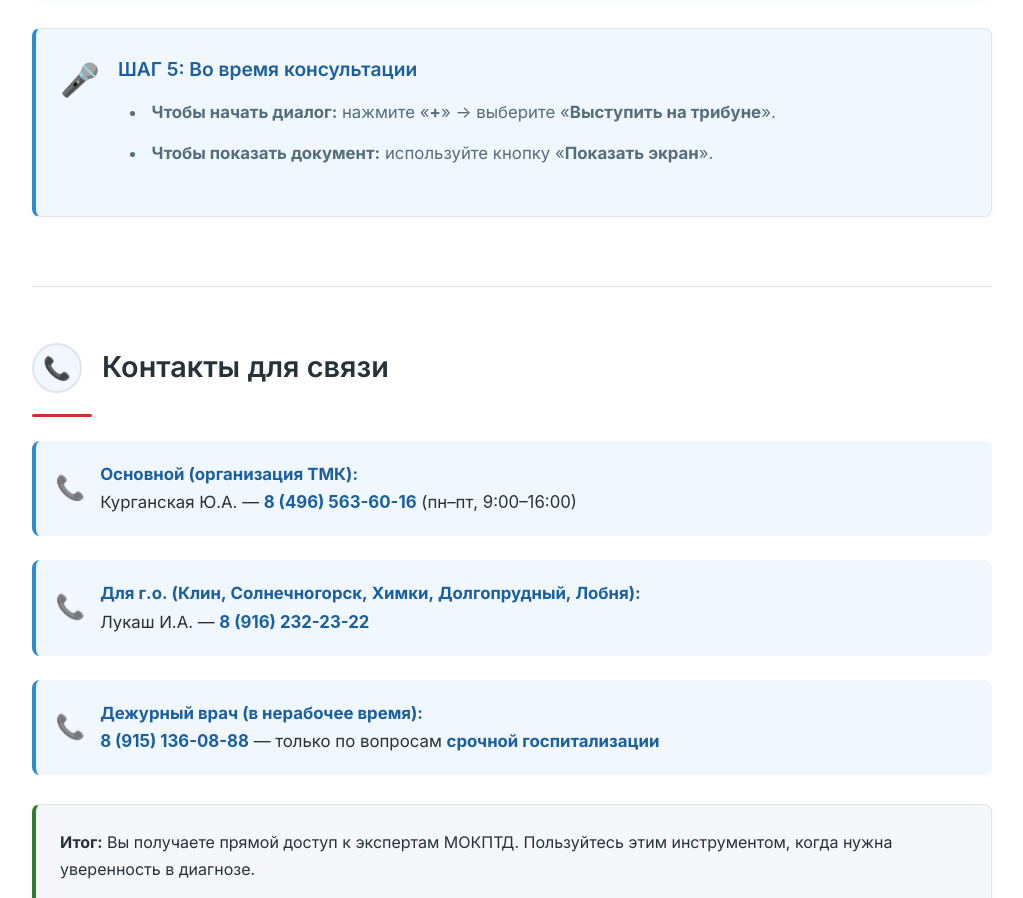
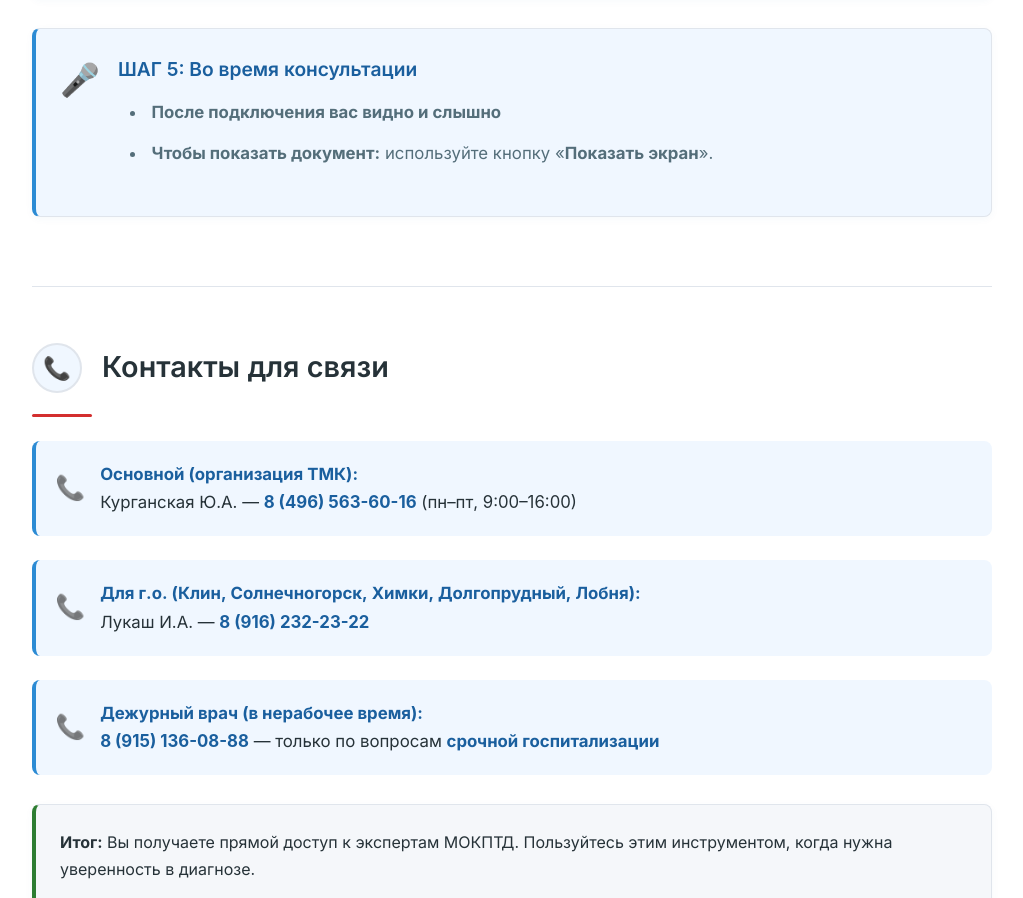
Before and after one commit to klinmokptd/navigator_OLS, a plain HTML site: page tmk.html in a window 1280 px wide. Shown: the part 2809-3707 px from the top of the page, without its empty margins (128-1151 px from the left). Drawn offline with Linux system fonts and the light colour scheme.

Commit message:
Update tmk.html

```diff
--- a/tmk.html
+++ b/tmk.html
@@ -562,7 +562,7 @@
                 <div class="icon-box-content">
                     <p class="icon-box-title">ШАГ 5: Во время консультации</p>
                     <ul>
-                        <li><strong>Чтобы начать диалог:</strong> нажмите «<strong>+</strong>» → выберите «<strong>Выступить на трибуне</strong>».</li>
+                        <li><strong>После подключения вас видно и слышно</strong></li>
                         <li><strong>Чтобы показать документ:</strong> используйте кнопку «<strong>Показать экран</strong>».</li>
                     </ul>
                 </div>
```
